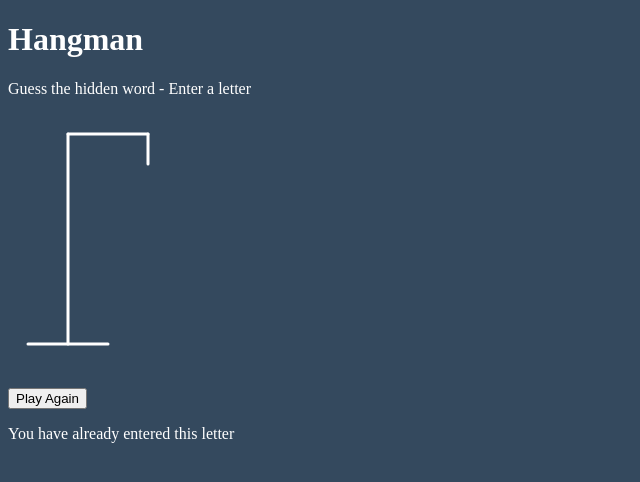
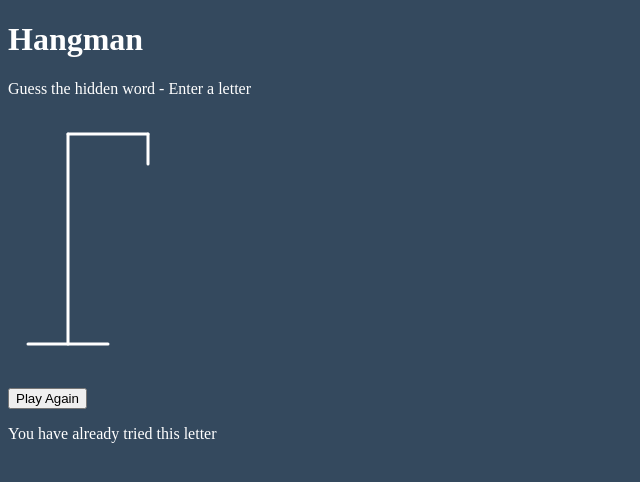
Before and after one commit to Brent-Rodriguez/Hangman_Game, a plain HTML site: page index.html in a window 1280 px wide. Shown: the full height of the page, 0-640 px from the left. Drawn offline with Linux system fonts and the light colour scheme.

Commit message:
Add HTML

```diff
--- a/index.html
+++ b/index.html
@@ -49,7 +49,7 @@
 
     <!-- Notification -->
     <div class="notification-container" id="notification-container">
-      <p>You have already entered this letter</p>
+      <p>You have already tried this letter</p>
     </div>
 
     <script src="script.js"></script>
```
